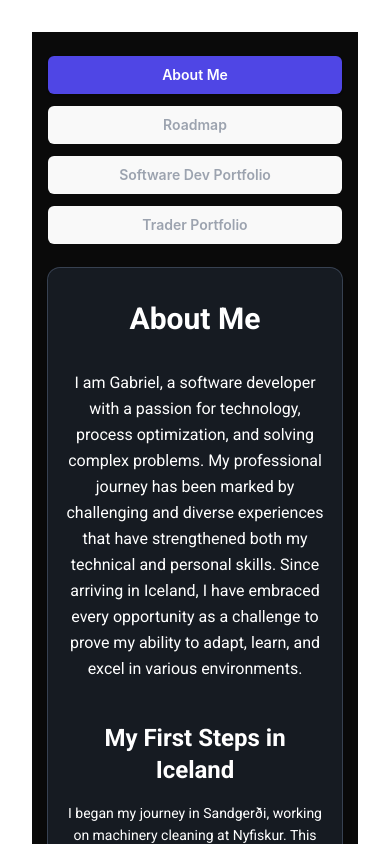
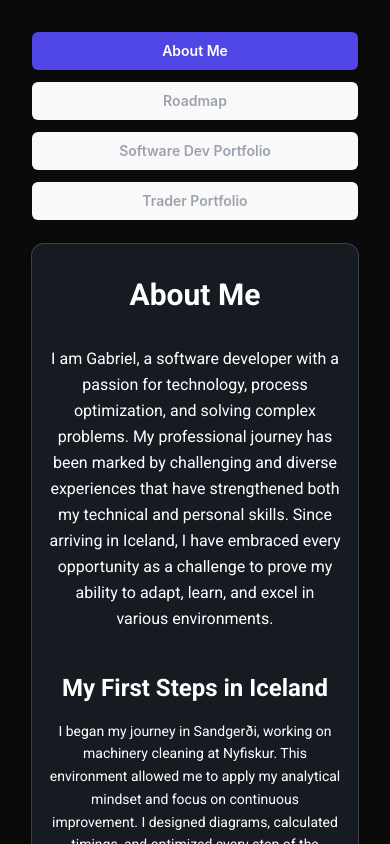
Before and after one commit to gabriel-klettur/Lading-Page-Portfolio, a React (Vite) app in the folder my-portfolio/: page / in a window 390 px wide. Shown: the top 844 px of the page. Built offline with nearby package versions, Linux system fonts and the light colour scheme.

Commit message:
style(global): remove default margin and padding from html, body, and #root
Removed unwanted white margins on mobile view by resetting global styles in index.css.
This ensures the App takes full height and eliminates extra space above and below the main content.

```diff
--- a/my-portfolio/src/App.jsx
+++ b/my-portfolio/src/App.jsx
@@ -14,14 +14,14 @@ import {
 
 function App() {
   const tabStyle = ({ selected }) =>
-    `w-full sm:w-auto text-center px-8 py-2 rounded-md text-sm font-semibold transition-all duration-300 ${
+    `w-full sm:w-auto text-center px-12 py-2 rounded-md text-sm font-semibold transition-all duration-300 ${
       selected
         ? 'bg-indigo-600 text-white shadow'
         : 'text-gray-400 hover:text-white hover:bg-gray-700'
     }`;
 
   return (
-    <div className="min-h-screen bg-neutral-950 text-white px-4 py-6 sm:px-6 md:px-12">
+    <div className="min-h-screen bg-neutral-950 text-white px-0 py-0 sm:px-6 md:px-8">
       <div className="max-w-4xl mx-auto">
         <TabGroup>
           {/* TAB LIST */}
--- a/my-portfolio/src/index.css
+++ b/my-portfolio/src/index.css
@@ -1,6 +1,16 @@
 @tailwind base;
 @tailwind components;
 @tailwind utilities;
+
+html,
+body,
+#root {
+  margin: 0;
+  padding: 0;
+  height: 100%;
+  background-color: #0a0a0a; /* opcional si quieres fondo oscuro coherente */
+}
+
 
 :root {
   font-family: Inter, system-ui, Avenir, Helvetica, Arial, sans-serif;
```
